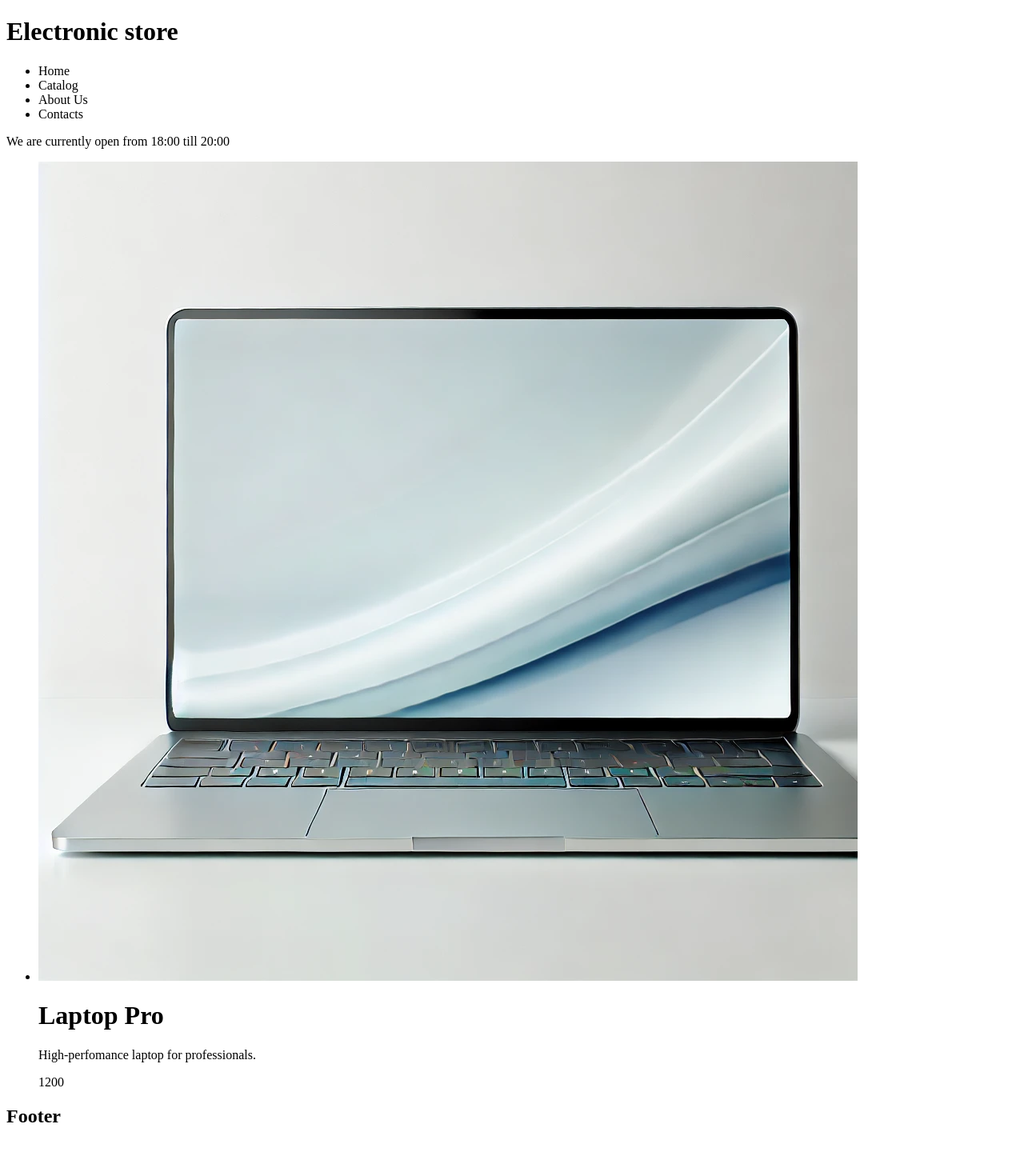
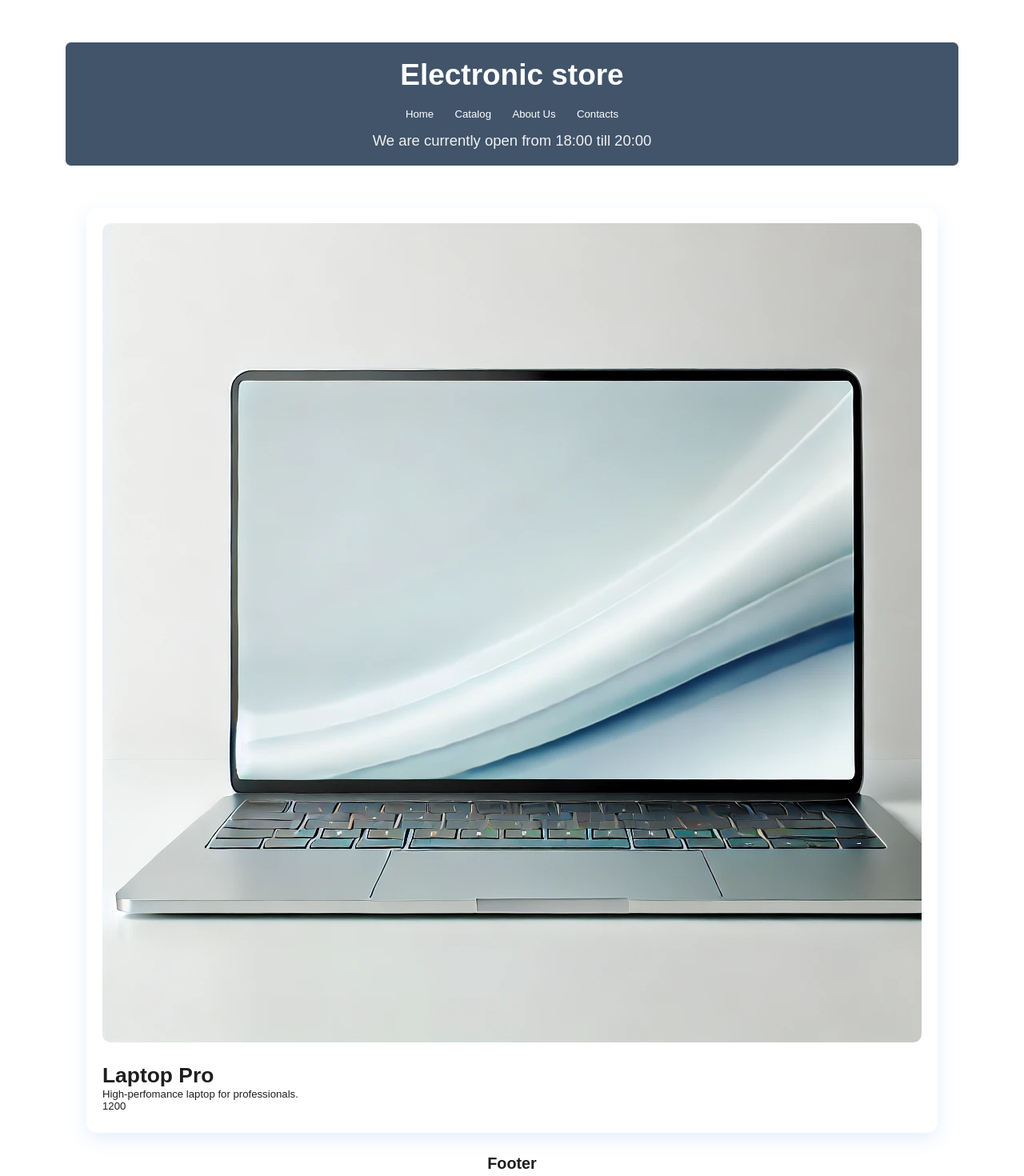
Before and after one commit to Maxdeoro/e-storeProjectReact, a React (Vite) app in the folder e-store/: page / in a window 1280 px wide. Shown: the top 1470 px of the page at 80% size. Before the commit the page ends 1429 px from the top, so only its background shows below. Built offline with nearby package versions, Linux system fonts and the light colour scheme.

Commit message:
create components, add styles

```diff
--- a/e-store/src/App.jsx
+++ b/e-store/src/App.jsx
@@ -1,4 +1,5 @@
 import React from "react";
+import './index.css';
 
 // emulate data from server
 const productData = [
@@ -61,9 +62,9 @@ function Header(){
   const hours = new Date().getHours();
 
   return (
-    <header>
+    <header className="header">
       <h1>Electronic store</h1>
-      <nav>
+      <nav className="nav">
         <ul>
           <li>
             Home
@@ -83,7 +84,7 @@ function Header(){
           </li>
         </ul>
       </nav>
-      <div>
+      <div className="working-hours">
         <p>{hours >= 9 && hours <= 20 ? `We are currently open from ${hours}:00 till 20:00`
           : `We are currently close, now there are ${hours}:00. We will work from 9:00 till 20:00`}</p>
       </div>
@@ -93,8 +94,8 @@ function Header(){
 
 function Catalog(){
   return (
-    <main>
-      <ul><Product/></ul>
+    <main className="catalog">
+      <ul className="products"><Product/></ul>
     </main>
   );
 };
@@ -102,7 +103,7 @@ function Catalog(){
 function Product(){
   const products = {...productData};
   return (
-    <li>
+    <li className="product">
       <img src={products[0].photoName} alt={products[0].name}></img>
       <div>
         <h1>{products[0].name}</h1>
@@ -115,7 +116,7 @@ function Product(){
 
 function Footer(){
   return (
-    <footer>
+    <footer className="footer">
       <h2>Footer</h2>
     </footer>
   );
--- a/e-store/src/index.css
+++ b/e-store/src/index.css
@@ -5,7 +5,8 @@
 }
 
 html {
-    font-size: 62.5%;
+    font-size: 82.5%;
+    /* font-size: 62.5%; */
 }
 
 body {
@@ -43,7 +44,8 @@ body {
 }
 
 .header h1 {
-    font-size: 3.2rem;
+    /* font-size: 3.2rem; */
+    font-size: 2.8rem;
     font-weight: 700;
     margin-bottom: 1rem;
 }
@@ -78,14 +80,16 @@ body {
 }
 
 .catalog h2 {
-    font-size: 3rem;
+    font-size: 2.5rem;
+    /* font-size: 3rem; */
     font-weight: 700;
     color: #333333;
     margin-bottom: 1rem;
 }
 
 .catalog > p {
-    font-size: 1.6rem;
+    /* font-size: 1.6rem; */
+    font-size: 1.8rem;
     color: #555;
     line-height: 1.8;
     margin-bottom: 2rem;
@@ -123,3 +127,7 @@ body {
     text-align: left;
     padding: 0.5rem 0;
 }
+
+.footer {
+    text-align: center;
+}
```
